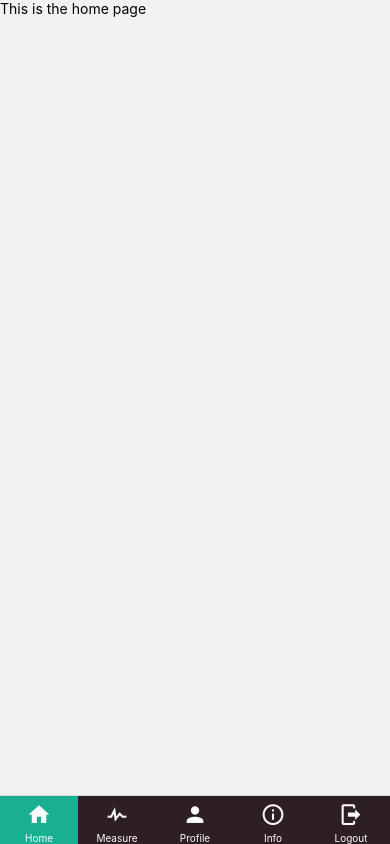
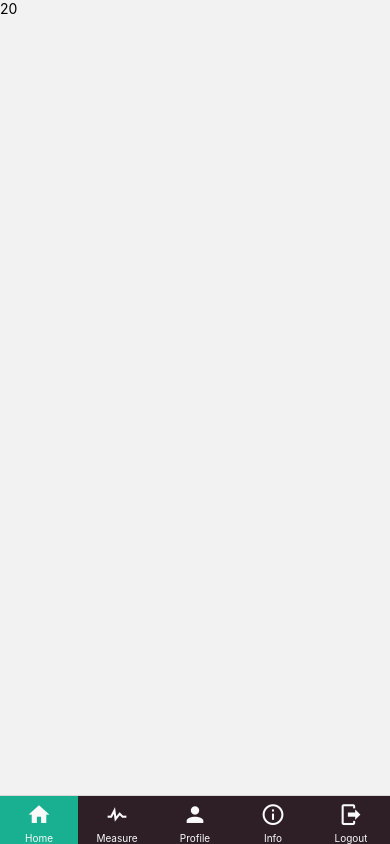
Before and after one commit to lehui123/Hearty, a React Native app: screen /Home in a window 390 px wide. Built offline with nearby package versions, Linux system fonts and the light colour scheme.

Commit message:
navigation

```diff
--- a/navigation/LoginNavigator.js
+++ b/navigation/LoginNavigator.js
@@ -3,6 +3,7 @@ import { createNativeStackNavigator } from '@react-navigation/native-stack';
 import Login from "../screens/Login/Login";
 import Signup from "../screens/Signup/Signup";
 import Welcome from "../screens/Welcome/Welcome";
+import HomeNavigator from "./HomeNavigator";
 const Stack = createNativeStackNavigator();
 const LoginNavigator = () => (
 
@@ -14,6 +15,7 @@ const LoginNavigator = () => (
     <Stack.Screen name='Welcome' component = {Welcome}/>
     <Stack.Screen name='Login' component = {Login}/>
     <Stack.Screen name='Signup' component = {Signup}/>
+    <Stack.Screen name='Home' component = {HomeNavigator}/>
   </Stack.Navigator>
 
 );
--- a/screens/Home/Home.js
+++ b/screens/Home/Home.js
@@ -1,10 +1,11 @@
 import React from 'react';
 import {View, Text} from 'react-native';
 
+const value =  20;
 export default function Home() {
     return (
         <View>
-            <Text>This is the home page</Text>
+            <Text>{value}</Text>
         </View>
     );
 }
```
